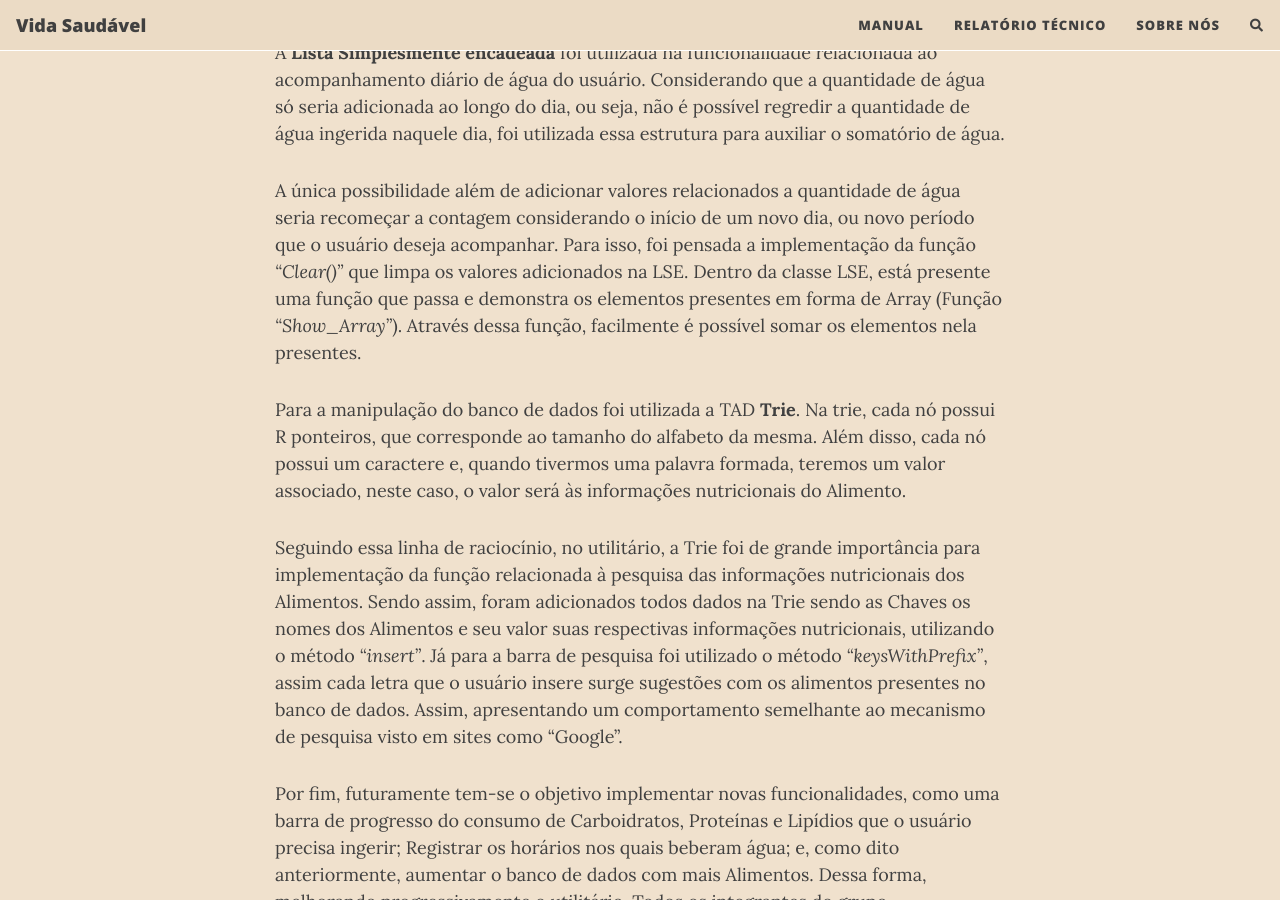
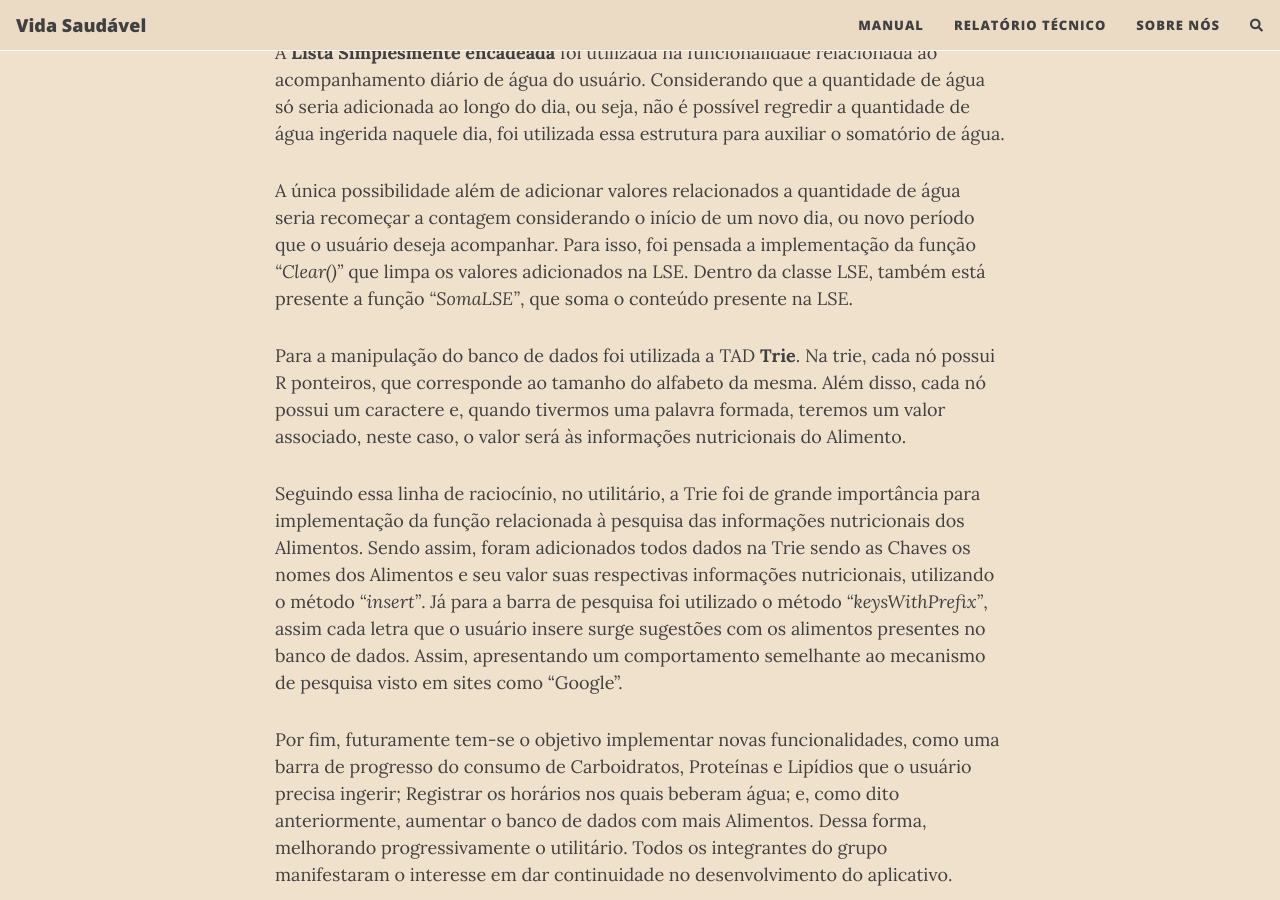
Before and after one commit to AgoraVaiUFS/APP-Vida-Saudavel, a Jekyll site: the page built from relatorio.md, in a window 1280 px wide and 900 px high, scrolled down 790 px. Built offline with Jekyll 4.4.1, drawn with Linux system fonts in a browser that asks for light colours; nearby versions of some CDN libraries; comment, search, counter and statistics services are not loaded.

Commit message:
Update relatorio.md

```diff
--- a/relatorio.md
+++ b/relatorio.md
@@ -12,7 +12,7 @@ O banco de dados foi extraído do site “Tabela Brasileira de Composição de A
 
 A **Lista Simplesmente encadeada** foi utilizada na funcionalidade relacionada ao acompanhamento diário de água do usuário. Considerando que a quantidade de água só seria adicionada ao longo do dia, ou seja, não é possível regredir a quantidade de água ingerida naquele dia, foi utilizada essa estrutura para auxiliar o somatório de água.
 
-A única possibilidade além de adicionar valores relacionados a quantidade de água seria recomeçar a contagem considerando o início de um novo dia, ou novo período que o usuário deseja acompanhar. Para isso, foi pensada a implementação da função *"Clear()"* que limpa os valores adicionados na LSE. Dentro da classe LSE, está presente uma função que passa e demonstra os elementos presentes em forma de Array (Função *"Show_Array"*). Através dessa função, facilmente é possível somar os elementos nela presentes.
+A única possibilidade além de adicionar valores relacionados a quantidade de água seria recomeçar a contagem considerando o início de um novo dia, ou novo período que o usuário deseja acompanhar. Para isso, foi pensada a implementação da função *"Clear()"* que limpa os valores adicionados na LSE. Dentro da classe LSE, também está presente a função *"SomaLSE"*, que soma o conteúdo presente na LSE.
 
 Para a manipulação do banco de dados foi utilizada a TAD **Trie**. Na trie, cada nó possui R ponteiros, que corresponde ao tamanho do alfabeto da mesma. Além disso, cada nó possui um caractere e, quando tivermos uma palavra formada, teremos um valor associado, neste caso, o valor será às informações nutricionais do Alimento.
 
```
